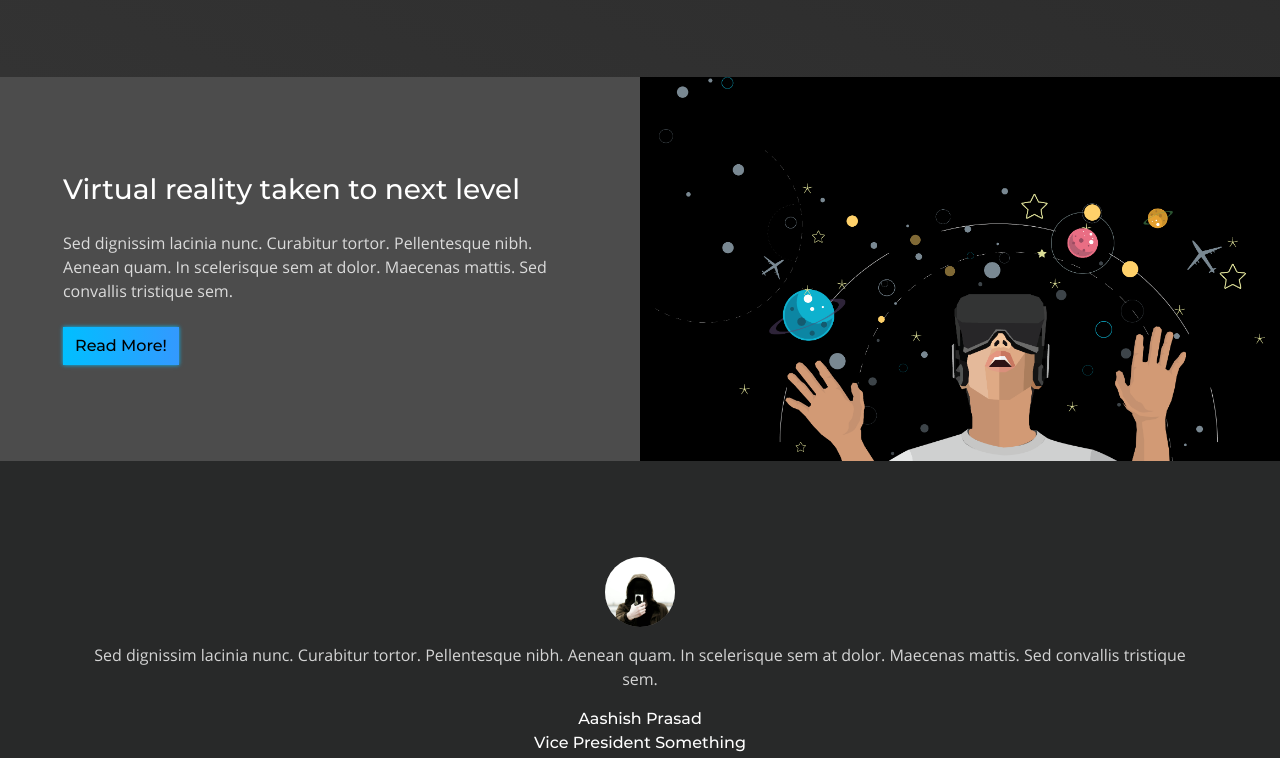
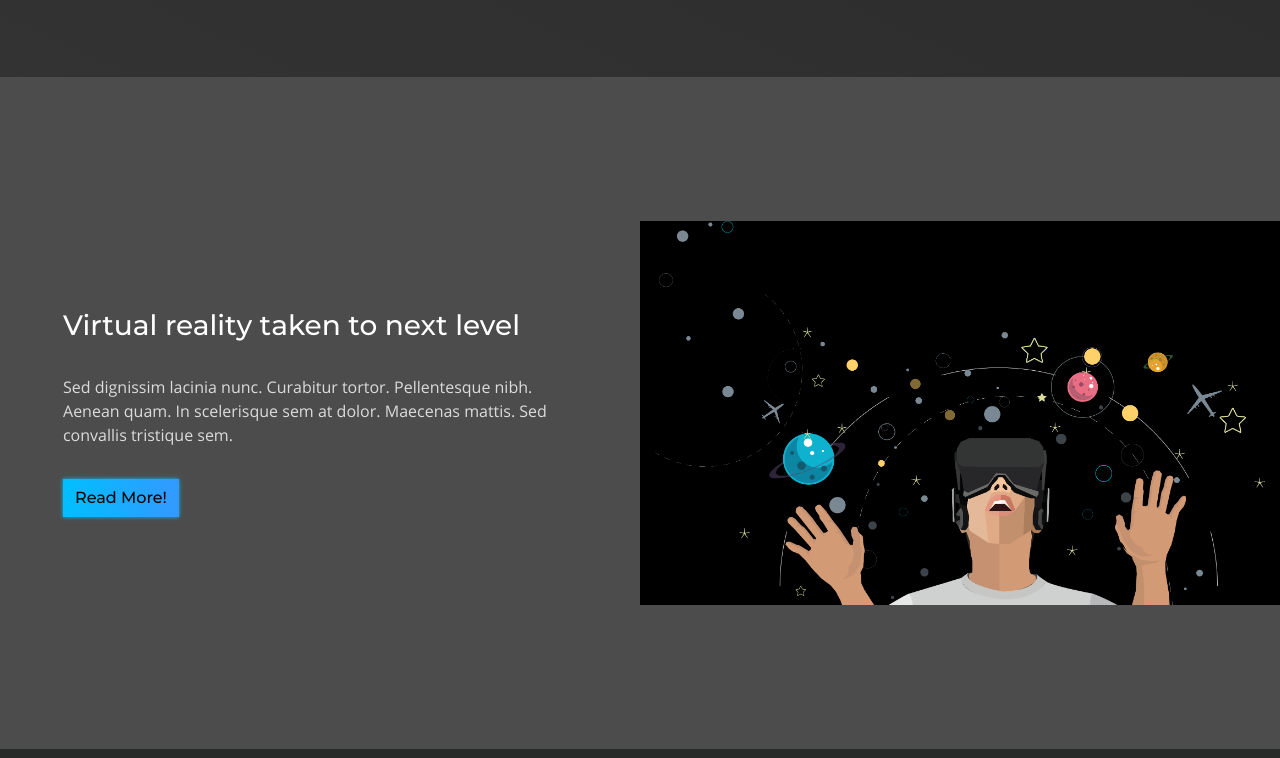
Before and after one commit to Ashish558/Product-Landing-Page, a plain HTML site: page index.html in a window 1280 px wide. Shown: the part 1832-2590 px from the top of the page. Drawn offline with nearby package versions, Linux system fonts and the light colour scheme.

Commit message:
Update index.css

```diff
--- a/index.css
+++ b/index.css
@@ -471,5 +471,20 @@ padding-top:9rem;
 padding-bottom:9rem;
 
 }
+.container-4{
+padding-top:9rem;
+padding-bottom:9rem;
+}
+.container4 .column-1{
+display:flex;
+flex-direction:column;
+justify-content:center;
 
 }
+.container-4 .title,
+.container-4 .text{
+margin-bottom:2rem;
+}
+
+
+}
```
